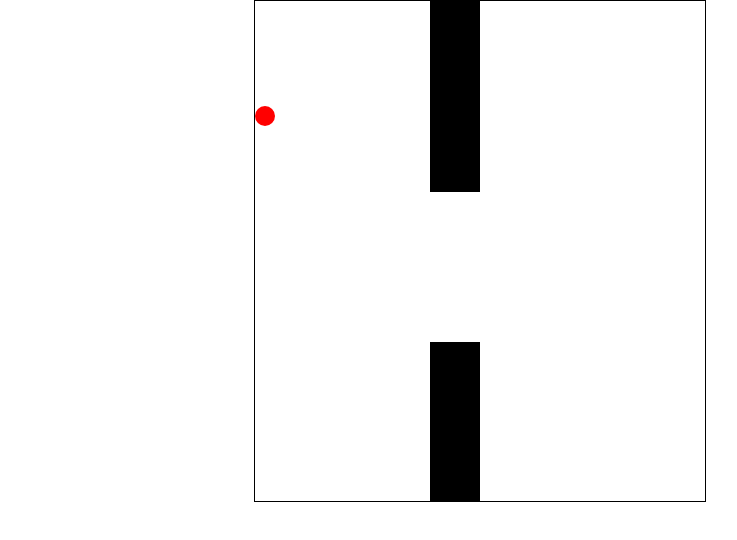
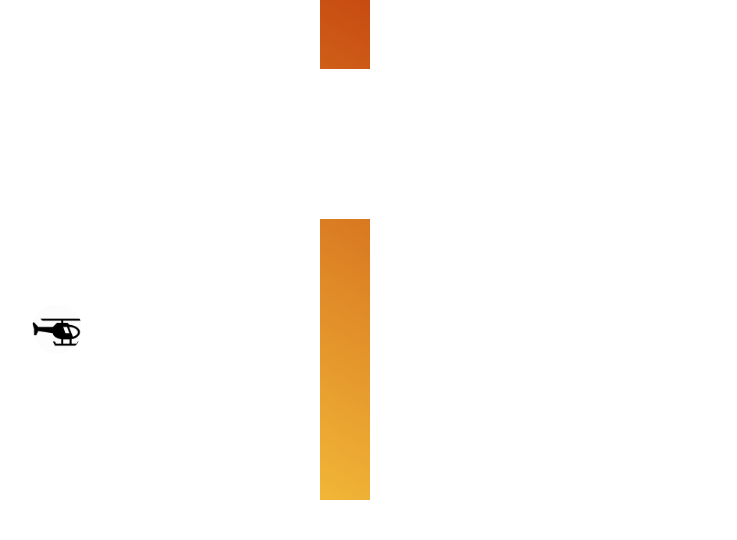
Before and after one commit to Gurjot1Kaur/copter-rescue, a plain HTML site: page index.html in a window 1280 px wide. Shown: the whole page, without its empty margins (160-897 px from the left). Drawn offline with Linux system fonts and the light colour scheme.

Commit message:
Copter Game

```diff
--- a/index.html
+++ b/index.html
@@ -3,14 +3,18 @@
 <!--  jump function implements when you click any where on the page -->
     <head>
         <meta charset="UTF-8">
-        <title>Flappy Bird</title>
+        <title>Copter Rescue</title>
         <link rel="stylesheet" href="style.css">
+        <link
+            rel="icon"
+            type="image/png"
+            href="https://img.icons8.com/metro/100/000000/helicopter.png"/>
     </head>
     <body>
         <div id="game">
             <div id="block"></div>
             <div id="hole"></div>
-            <div id="character"></div>
+                <img src="./copter2.png" id="character" />
         </div>
 
     </body>
--- a/script.js
+++ b/script.js
@@ -16,13 +16,13 @@ hole.addEventListener('animationiteration',()=>{
 setInterval(function(){
     var characterTop = parseInt(window.getComputedStyle(character).getPropertyValue("top"));/*gets the current top position of the character div whichis going to be 100px because that is what we set it to*/
     if(jumping === 0){
-        character.style.top=characterTop+3 + "px";// so the top is pushed down by 3 units every 10 seconds to mimick gravity
+        character.style.top=characterTop+2 + "px";// so the top is pushed down by 3 units every 10 seconds to mimick gravity
     }
 
     var blockLeft=parseInt(window.getComputedStyle(block).getPropertyValue("left"));
     var holeTop=parseInt(window.getComputedStyle(hole).getPropertyValue("top"));
     var cTop=-(500-characterTop);// taking charactertop value in negative because holetop is in negative
-    if((characterTop>480)||((blockLeft<20)&&(blockLeft>-50)&&((cTop+20>holeTop+150)||(cTop<holeTop)))){/* ball has hit the bottom or the block is hitting the wall  */
+    if((characterTop>480)||((blockLeft<50)&&(blockLeft>-50)&&((cTop+50>holeTop+150)||(cTop<holeTop)))){/* ball has hit the bottom or the block is hitting the wall  */
         alert("Game Over. Score: "+ counter);
         character.style.top= 100+"px";//so that the character is at bottoon reload
         counter=0;
@@ -35,7 +35,7 @@ function jump(){
     var jumpInterval=setInterval(function(){
         var characterTop = parseInt(window.getComputedStyle(character).getPropertyValue("top"));/*gets the current top position of the character div whichis going to be 100px because that is what we set it to*/
         if(characterTop>6 && jumpCount<15){/*Dont add to the top if characterTop<6 this means dont jump if it is on the border of the screen */
-            character.style.top=characterTop-5 + "px";
+            character.style.top=characterTop-3 + "px";
         }
 
         if(jumpCount>20){
--- a/style.css
+++ b/style.css
@@ -3,9 +3,10 @@
     margin: 0;
 }
 #game{
+
     height: 500px;
-    width:450px;
-    border: 1px solid black;
+    width: 70%;
+    border: hidden ;
     margin: auto;
     overflow: hidden;/*so that the block does not go outside the game layout */
 
@@ -13,10 +14,10 @@
 #block{
     height: 500px;
     width:50px;
-    background-color: black;
+    background-image: linear-gradient(30deg, #eea60ad0, rgb(199, 75, 17));
     position: relative;
-    left:400px;/*so that the block that is in left now has to come from right sopush it400px from left*/
-    animation:block 2s infinite linear;
+    left:800px;/*so that the block that is in left now has to come from right sopush it400px from left*/
+    animation:block 4s infinite linear;
 }
 @keyframes block{/*this animation starts with the block on right and ends with it on left*/
     0%{left: 400px}
@@ -30,12 +31,11 @@
     left:400px;
     top: -500px;
     /* bottom:500px;hole is at bottom(invisible) initially now we pull it up so thatit sits on topof the block */
-    animation: block 2s infinite linear;
+    animation: block 4s infinite linear;
 }
 #character{
-    height: 20px;
-    width:20px;
-    background-color: red;
+    height: 50px;
+    width:50px;
     position: absolute;
     top:100px;
     border-radius: 50%;
```
Also changed, not shown: bird.png (added), brick.png (added), copter.png (added), copter2.png (added), pile.png (added), pipe.png (added).
